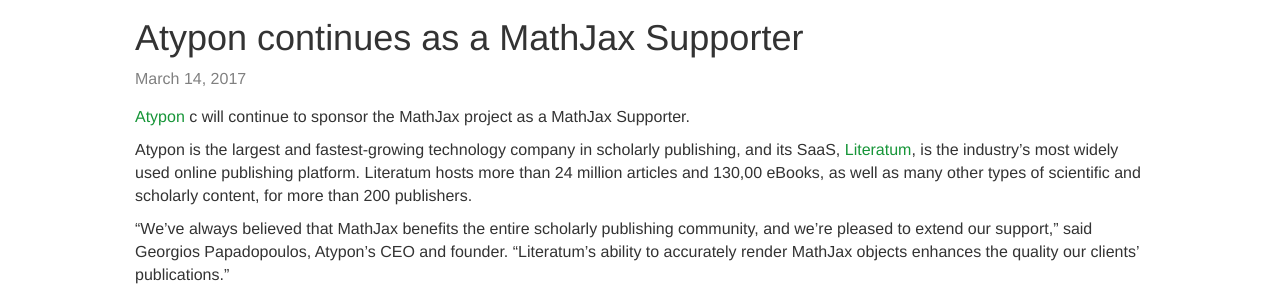
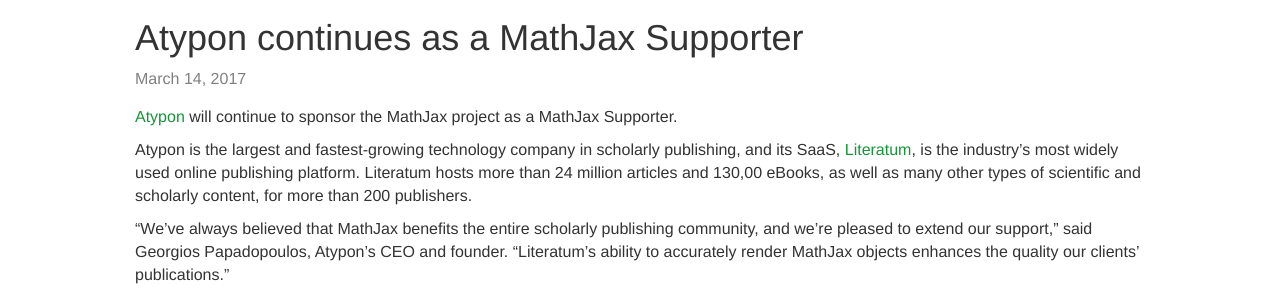
Before and after one commit to mathjax/MathJax-website, a Jekyll site: the page built from _posts/2017/2017-03-14-atypon-continues-as-mathjax-supporter-4.md, in a window 1280 px wide. Shown: the part 132-430 px from the top of the page. Built offline with Jekyll 4.4.1, drawn with Linux system fonts in a browser that asks for light colours; nearby versions of some CDN libraries.

Commit message:
fix typo

```diff
--- a/_posts/2017/2017-03-14-atypon-continues-as-mathjax-supporter-4.md
+++ b/_posts/2017/2017-03-14-atypon-continues-as-mathjax-supporter-4.md
@@ -11,7 +11,7 @@
 ---
 
 
-[Atypon](https://atypon.com) c will continue to sponsor the MathJax project as a MathJax Supporter.
+[Atypon](https://atypon.com) will continue to sponsor the MathJax project as a MathJax Supporter.
 
 Atypon is the largest and fastest-growing technology company in scholarly publishing, and its SaaS, [Literatum](https://atypon.com/products/literatum/), is the industry’s most widely used online publishing platform. Literatum hosts more than 24 million articles and 130,00 eBooks, as well as many other types of scientific and scholarly content, for more than 200 publishers.
 
```
